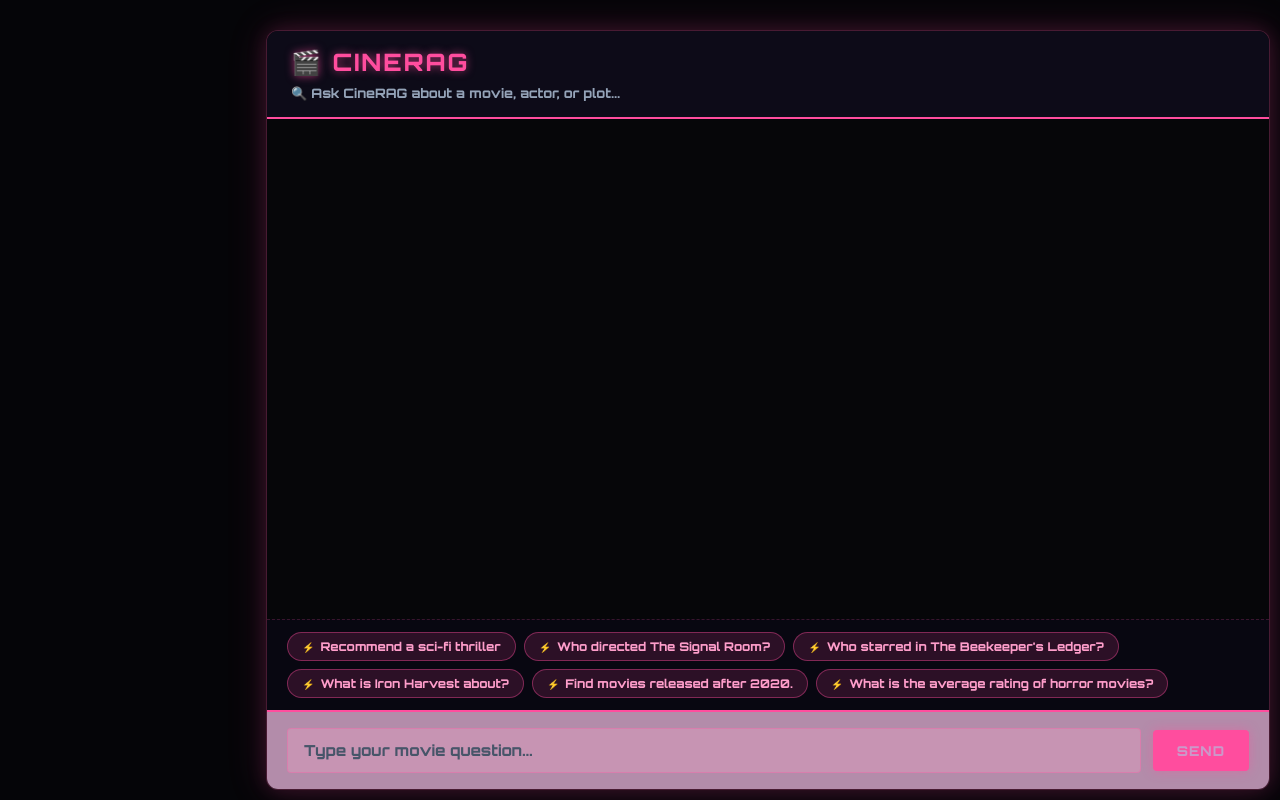
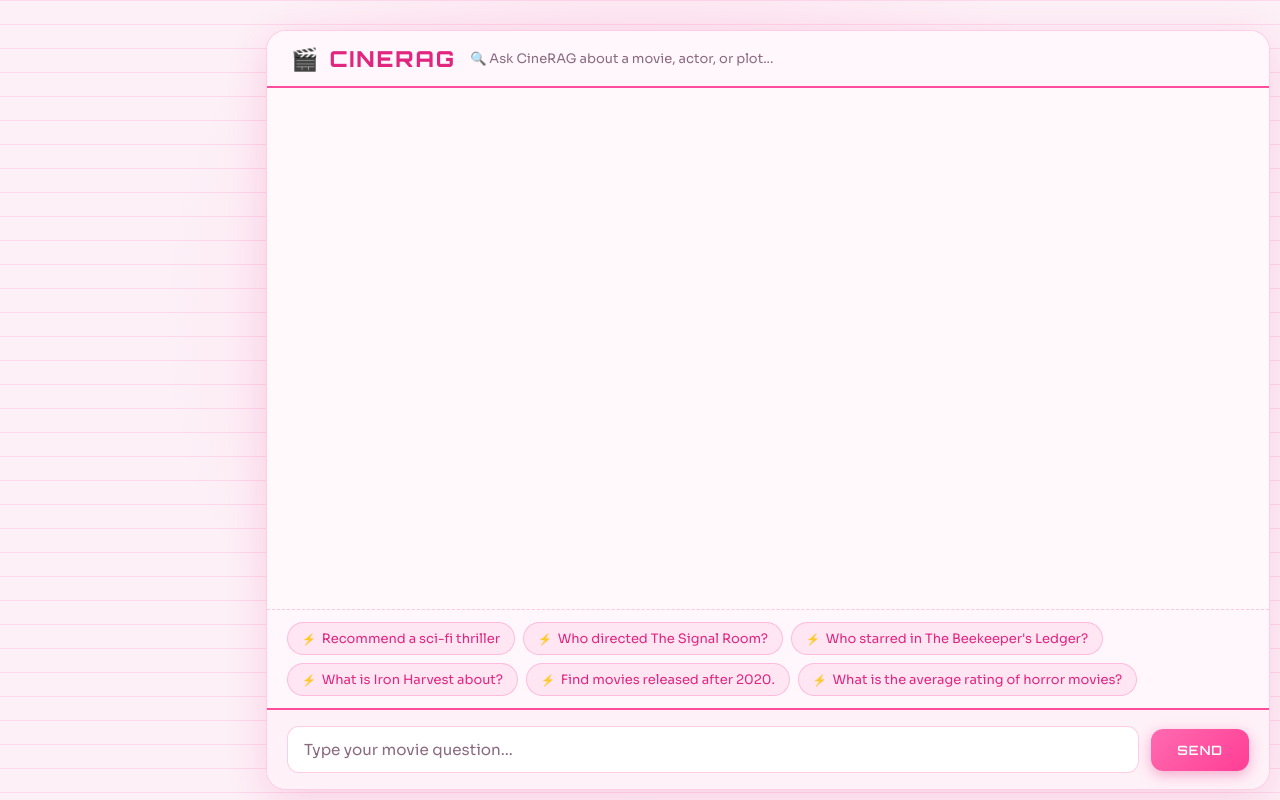
Before and after one commit to yusrababari/CineRAG, a React (Vite) app: page / in a window 1280 px wide. Built offline with nearby package versions, Linux system fonts and the light colour scheme; the HTML template or start-up script is replaced by a standard one.

Commit message:
testing new version of ui

```diff
--- a/src/index.css
+++ b/src/index.css
@@ -1,15 +1,67 @@
 /* ==========================================================================
-   Import Google Fonts
+   Fonts
+   Orbitron = brand/headings/buttons. Sora = readable message text.
    ========================================================================== */
-@import url('https://fonts.googleapis.com/css2?family=Fira+Code:wght@400;600&family=Orbitron:wght@800;800&family=VT323&display=swap');
+@import url('https://fonts.googleapis.com/css2?family=Fira+Code:wght@400;600&family=Orbitron:wght@600;800&family=Sora:wght@400;500;600&family=VT323&display=swap');
 
 /* ==========================================================================
-   Global Reset & Base Setup
+   Theme tokens  (light by default, dark via <html data-theme="dark">)
    ========================================================================== */
 :root {
-  color-scheme: dark;
+  color-scheme: light;
+
+  --bg-page:        #fdf0f7;
+  --bg-page-glow:   rgba(255, 77, 158, 0.14);
+  --bg-surface:     #ffffff;
+  --bg-header:      #fff7fb;
+  --bg-messages:    #fff9fc;
+  --bg-bot:         #ffffff;
+  --bg-input-bar:   #fff1f8;
+  --bg-input:       #ffffff;
+  --bg-chip:        #ffe6f2;
+
+  --text:           #3b1f33;
+  --text-muted:     #8a6a80;
+  --text-on-accent: #ffffff;
+
+  --accent:         #ff4d9e;
+  --accent-strong:  #e0267f;
+  --accent-soft:    rgba(255, 77, 158, 0.14);
+  --border:         rgba(255, 77, 158, 0.28);
+  --shadow:         0 10px 40px rgba(224, 38, 127, 0.16);
+
+  --ok:             #1fa971;
+  --code-bg:        #2a1530;
+  --code-text:      #ffd1e8;
+
+  --font-display: 'Orbitron', sans-serif;
+  --font-body:    'Sora', system-ui, sans-serif;
+  --font-mono:    'Fira Code', monospace;
 }
 
+[data-theme="dark"] {
+  color-scheme: dark;
+
+  --bg-page:        #1a1020;
+  --bg-page-glow:   rgba(255, 77, 158, 0.16);
+  --bg-surface:     #251630;
+  --bg-header:      #2d1a39;
+  --bg-messages:    #21132b;
+  --bg-bot:         #33203f;
+  --bg-input-bar:   #2d1a39;
+  --bg-input:       #3a2448;
+  --bg-chip:        #3a2448;
+
+  --text:           #ffe9f4;
+  --text-muted:     #c9a6bd;
+  --border:         rgba(255, 120, 190, 0.35);
+  --shadow:         0 10px 40px rgba(0, 0, 0, 0.45);
+  --code-bg:        #150b1b;
+}
+
+/* ==========================================================================
+   Base
+   ========================================================================== */
 * {
   box-sizing: border-box;
   margin: 0;
@@ -17,82 +69,143 @@
 }
 
 html, body {
-  width: 100%;              /* was 80%, so "far right" now means the edge of the screen */
-  min-height: 80vh;
-  margin: 0;
-  padding: 0;
-  background-color: #e2afdb;
+  width: 100%;
+  min-height: 100vh;
+  background-color: var(--bg-page);
   background-image:
-    radial-gradient(circle at 50% 50%, rgba(255, 77, 158, 0.12) 0%, transparent 60%),
-    linear-gradient(to bottom, rgba(255, 77, 158, 0.03) 1px, transparent 1px);
+    radial-gradient(circle at 50% 40%, var(--bg-page-glow) 0%, transparent 60%),
+    linear-gradient(to bottom, var(--accent-soft) 1px, transparent 1px);
   background-size: 100% 100%, 100% 24px;
-  color: #ffd1e8;
-   font-family: 'Orbitron', sans-serif;
+  color: var(--text);
+  font-family: var(--font-body);
   overflow-x: hidden;
+  transition: background-color 0.3s ease, color 0.3s ease;
 }
 
 #root {
   display: flex;
-  justify-content: flex-end; /* was center, so the chatbot moves to the right */
+  justify-content: flex-end;   /* chatbot sits on the right; change to center to centre it */
   align-items: flex-end;
   min-height: 100vh;
   width: 100%;
-  background-color: #050508;
   padding: 10px;
 }
 
+:focus-visible {
+  outline: 2px solid var(--accent-strong);
+  outline-offset: 2px;
+}
+
+/* Slim themed scrollbars */
+.chat-messages {
+  scrollbar-width: thin;
+  scrollbar-color: var(--accent) transparent;
+}
+
 /* ==========================================================================
-   Main Chat Container (EXPANDED)
+   Chat container
    ========================================================================== */
 .chat-container {
-  width: calc(80vw - 20px);  /* same size as before: 80% of viewport minus #root's 10px padding on each side */
-  max-width: none;           /* the old 98vw cap is no longer needed */
-  flex-shrink: 0;            /* stops flexbox from squeezing it */
+  width: calc(80vw - 20px);
+  max-width: 1400px;
+  flex-shrink: 0;
   height: 95vh;
   max-height: 98vh;
-  background-color: #0a0a0f;
-  border-radius: 12px;
-  border: 1px solid rgba(255, 77, 158, 0.25);
-  box-shadow:
-    0 0 20px rgba(255, 77, 158, 0.15),
-    0 0 40px rgba(255, 77, 158, 0.15);
+  background-color: var(--bg-surface);
+  border-radius: 20px;
+  border: 1px solid var(--border);
+  box-shadow: var(--shadow);
   display: flex;
   flex-direction: column;
   overflow: hidden;
   position: relative;
+  transition: background-color 0.3s ease, border-color 0.3s ease;
 }
 
 /* ==========================================================================
-   Header Section
+   Header  (title + status + toolbar buttons)
    ========================================================================== */
 .chat-header {
-  background: #0d0b18;
-  border-bottom: 2px solid #ff4d9e;
-  padding: 16px 24px;
+  background: var(--bg-header);
+  border-bottom: 2px solid var(--accent);
+  padding: 14px 24px;
+  display: flex;
+  align-items: center;
+  gap: 14px;
+}
+
+.chat-header-text {
   display: flex;
   flex-direction: column;
-  gap: 8px;
-  box-shadow: 0 4px 15px rgba(255, 77, 158, 0.1);
+  gap: 4px;
+  flex: 1;
+  min-width: 0;
 }
 
 .chat-header h2 {
-  font-family: 'Orbitron', sans-serif;
+  font-family: var(--font-display);
   font-weight: 800;
-  font-size: 24px;
+  font-size: 22px;
   letter-spacing: 2px;
-  color: #ff4d9e;
-  text-shadow: 0 0 8px rgba(255, 77, 158, 0.6);
+  color: var(--accent-strong);
   text-transform: uppercase;
 }
 
 .chat-header p {
-   font-family: 'Orbitron', sans-serif;
   font-size: 13px;
-  color: #94a3b8;
+  color: var(--text-muted);
+}
+
+/* Online / thinking status dot:  <span class="status-dot"></span> */
+.status-dot {
+  display: inline-block;
+  width: 9px;
+  height: 9px;
+  margin-right: 6px;
+  border-radius: 50%;
+  background: var(--ok);
+  box-shadow: 0 0 0 3px rgba(31, 169, 113, 0.2);
+}
+
+.status-dot.busy {
+  background: var(--accent);
+  box-shadow: 0 0 0 3px var(--accent-soft);
+  animation: pulseDot 1.2s infinite ease-in-out;
+}
+
+@keyframes pulseDot {
+  50% { transform: scale(1.3); }
+}
+
+/* Toolbar: theme toggle, clear chat, export, etc.
+   <div class="header-actions"><button class="icon-btn">...</button></div> */
+.header-actions {
+  display: flex;
+  gap: 8px;
+}
+
+.icon-btn {
+  display: inline-flex;
+  align-items: center;
+  justify-content: center;
+  width: 38px;
+  height: 38px;
+  font-size: 16px;
+  color: var(--accent-strong);
+  background: var(--bg-chip);
+  border: 1px solid var(--border);
+  border-radius: 10px;
+  cursor: pointer;
+  transition: background 0.2s, transform 0.15s;
+}
+
+.icon-btn:hover {
+  background: var(--accent-soft);
+  transform: translateY(-1px);
 }
 
 /* ==========================================================================
-   Messages Area
+   Messages
    ========================================================================== */
 .chat-messages {
   flex: 1;
@@ -100,136 +213,280 @@ html, body {
   overflow-y: auto;
   display: flex;
   flex-direction: column;
-  gap: 16px;
-  background-color: #060609;
+  gap: 18px;
+  background-color: var(--bg-messages);
+  scroll-behavior: smooth;
+}
+
+/* Row wrapper with avatar:
+   <div class="message-row bot"><div class="avatar">🤖</div><div class="message bot">…</div></div> */
+.message-row {
+  display: flex;
+  align-items: flex-end;
+  gap: 10px;
+  max-width: 85%;
+  animation: messageIn 0.25s ease-out;
+}
+
+.message-row.bot  { align-self: flex-start; }
+.message-row.user { align-self: flex-end; flex-direction: row-reverse; }
+
+.message-row .message { max-width: 100%; }
+
+@keyframes messageIn {
+  from { opacity: 0; transform: translateY(8px); }
+  to   { opacity: 1; transform: translateY(0); }
+}
+
+.avatar {
+  flex-shrink: 0;
+  width: 34px;
+  height: 34px;
+  display: grid;
+  place-items: center;
+  font-size: 16px;
+  border-radius: 50%;
+  background: var(--bg-chip);
+  border: 1px solid var(--border);
+}
+
+.message-row.user .avatar {
+  background: var(--accent);
+  color: var(--text-on-accent);
+  border-color: transparent;
 }
 
 .message {
   max-width: 85%;
-  padding: 14px 18px;
-  border-radius: 16px;
-  font-size: 14px;
-  line-height: 1.6;
+  padding: 13px 18px;
+  border-radius: 18px;
+  font-size: 15px;
+  line-height: 1.65;
   word-wrap: break-word;
   position: relative;
 }
 
 .message.bot {
   align-self: flex-start;
-  background-color: #1c1220;
-  color: #ffd1e8;
-  border: 1px solid rgba(255, 77, 158, 0.18);
-  border-top-left-radius: 4px;
-  box-shadow: 0 1px 4px rgba(0, 0, 0, 0.3);
+  background-color: var(--bg-bot);
+  color: var(--text);
+  border: 1px solid var(--border);
+  border-bottom-left-radius: 4px;
+  box-shadow: 0 2px 8px rgba(224, 38, 127, 0.08);
 }
 
 .message.user {
   align-self: flex-end;
-  background: linear-gradient(135deg, #ff5fa8, #ff2f92);
-  color: #ffffff;
-  border-top-right-radius: 4px;
-  box-shadow: 0 1px 4px rgba(0, 0, 0, 0.3);
+  background: linear-gradient(135deg, #ff6bb0, #ff3d95);
+  color: var(--text-on-accent);
+  border-bottom-right-radius: 4px;
+  box-shadow: 0 2px 8px rgba(224, 38, 127, 0.25);
 }
 
-.typing-indicator {
-  font-style: italic;
-  color: #64748b !important;
+/* Timestamp under a message: <span class="timestamp">10:42</span> */
+.timestamp {
+  display: block;
+  margin-top: 6px;
+  font-size: 11px;
+  opacity: 0.65;
 }
 
+/* Hover actions (copy, regenerate…):
+   <div class="message-actions"><button>Copy</button></div> */
+.message-actions {
+  display: flex;
+  gap: 6px;
+  margin-top: 8px;
+  opacity: 0;
+  transition: opacity 0.15s;
+}
+
+.message:hover .message-actions,
+.message:focus-within .message-actions {
+  opacity: 1;
+}
+
+.message-actions button {
+  font-family: var(--font-body);
+  font-size: 12px;
+  padding: 3px 10px;
+  color: var(--accent-strong);
+  background: var(--bg-chip);
+  border: 1px solid var(--border);
+  border-radius: 8px;
+  cursor: pointer;
+}
+
+.message-actions button:hover { background: var(--accent-soft); }
+
+/* Markdown-style content inside bot messages */
+.message p + p,
+.message ul,
+.message ol,
+.message pre { margin-top: 10px; }
+
+.message ul,
+.message ol { padding-left: 22px; }
+
+.message a { color: var(--accent-strong); }
+
+.message code {
+  font-family: var(--font-mono);
+  font-size: 0.88em;
+  padding: 1px 6px;
+  border-radius: 5px;
+  background: var(--accent-soft);
+}
+
+.message pre {
+  padding: 14px 16px;
+  overflow-x: auto;
+  border-radius: 12px;
+  background: var(--code-bg);
+  color: var(--code-text);
+}
+
+.message pre code {
+  padding: 0;
+  background: none;
+  color: inherit;
+}
+
+/* Empty state: <div class="empty-state"><h3>…</h3><p>…</p></div> */
+.empty-state {
+  margin: auto;
+  max-width: 420px;
+  text-align: center;
+  color: var(--text-muted);
+}
+
+.empty-state h3 {
+  margin-bottom: 8px;
+  font-family: var(--font-display);
+  font-size: 20px;
+  color: var(--accent-strong);
+}
+
+/* Scroll-to-bottom floating button: <button class="scroll-bottom">↓</button>
+   Add .visible when the user has scrolled up. */
+.scroll-bottom {
+  position: absolute;
+  right: 28px;
+  bottom: 150px;
+  width: 40px;
+  height: 40px;
+  font-size: 18px;
+  color: var(--text-on-accent);
+  background: var(--accent);
+  border: none;
+  border-radius: 50%;
+  box-shadow: 0 4px 14px rgba(224, 38, 127, 0.4);
+  cursor: pointer;
+  opacity: 0;
+  pointer-events: none;
+  transform: translateY(8px);
+  transition: opacity 0.2s, transform 0.2s;
+}
+
+.scroll-bottom.visible {
+  opacity: 1;
+  pointer-events: auto;
+  transform: translateY(0);
+}
+
+/* Toast: <div class="toast">Copied!</div> */
+.toast {
+  position: absolute;
+  top: 84px;
+  left: 50%;
+  padding: 8px 18px;
+  font-size: 13px;
+  color: var(--text-on-accent);
+  background: var(--accent-strong);
+  border-radius: 999px;
+  box-shadow: 0 4px 14px rgba(224, 38, 127, 0.35);
+  transform: translateX(-50%);
+  animation: toastIn 0.2s ease-out;
+  z-index: 5;
+}
+
+@keyframes toastIn {
+  from { opacity: 0; transform: translate(-50%, -8px); }
+  to   { opacity: 1; transform: translate(-50%, 0); }
+}
+
+/* ==========================================================================
+   Sentiment badges
+   ========================================================================== */
 .sentiment-badge {
   display: inline-block;
-  margin-top: 6px;
-  padding: 2px 8px;
-  border-radius: 4px;
+  margin-top: 8px;
+  padding: 2px 9px;
+  border-radius: 6px;
   font-family: 'VT323', monospace;
-  font-size: 13px;
+  font-size: 15px;
   letter-spacing: 1px;
 }
 
-.sentiment-positive {
-  background: rgba(255, 77, 158, 0.15);
-  color: #ff4d9e;
-}
+.sentiment-positive { background: rgba(31, 169, 113, 0.15); color: #178a5c; }
+.sentiment-negative { background: rgba(224, 38, 127, 0.15); color: var(--accent-strong); }
+.sentiment-neutral  { background: rgba(138, 106, 128, 0.18); color: var(--text-muted); }
 
-.sentiment-negative {
-  background: rgba(255, 0, 127, 0.15);
-  color: #ff007f;
-}
-
-.sentiment-neutral {
-  background: rgba(148, 163, 184, 0.15);
-  color: #94a3b8;
-}
+[data-theme="dark"] .sentiment-positive { color: #5fe0a8; }
 
 /* ==========================================================================
-   Prompt Suggestions Bar
+   Suggestion chips
    ========================================================================== */
 .suggestions-container {
   display: flex;
   flex-wrap: wrap;
   gap: 8px;
   padding: 12px 20px;
-  background-color: #080711;
-  border-top: 1px dashed rgba(255, 77, 158, 0.2);
+  background-color: var(--bg-header);
+  border-top: 1px dashed var(--border);
 }
 
 .suggestion-chip {
-  background: rgba(255, 77, 158, 0.15);
-  color: #ff9ecb;
-  border: 1px solid rgba(255, 77, 158, 0.4);
-  border-radius: 16px;
-  padding: 6px 14px;
-  font-family: 'Orbitron', sans-serif;
-  font-size: 12px;
-  cursor: pointer;
-  transition: all 0.2s ease-in-out;
   display: inline-flex;
   align-items: center;
   gap: 6px;
-  outline: none;
+  padding: 7px 14px;
+  font-family: var(--font-body);
+  font-size: 13px;
+  color: var(--accent-strong);
+  background: var(--bg-chip);
+  border: 1px solid var(--border);
+  border-radius: 999px;
+  cursor: pointer;
+  transition: all 0.2s ease-in-out;
 }
 
 .suggestion-chip::before {
   content: '⚡';
-  font-size: 10px;
+  font-size: 11px;
 }
 
 .suggestion-chip:hover {
-  background: rgba(255, 77, 158, 0.2);
-  color: #ff4d9e;
-  border-color: #ff4d9e;
+  background: var(--accent);
+  color: var(--text-on-accent);
+  border-color: var(--accent);
   transform: translateY(-2px);
-  box-shadow: 0 2px 8px rgba(255, 77, 158, 0.25);
+  box-shadow: 0 4px 12px rgba(224, 38, 127, 0.3);
 }
 
-.suggestion-chip:active {
-  transform: translateY(0);
-}
+.suggestion-chip:active { transform: translateY(0); }
+
 /* ==========================================================================
-   Animated Generating / Typing Indicator
+   Typing indicator
    ========================================================================== */
 .typing-indicator {
-  font-style: italic;
-  color: #ff4d9e !important;
   display: inline-flex;
   align-items: center;
   gap: 4px;
-  animation: pulseGlow 1.5s infinite ease-in-out;
+  font-style: italic;
+  color: var(--accent-strong) !important;
 }
 
-/* Glowing Pulse Effect for Text */
-@keyframes pulseGlow {
-  0%, 100% {
-    opacity: 0.6;
-    text-shadow: 0 0 2px rgba(255, 77, 158, 0.2);
-  }
-  50% {
-    opacity: 1;
-    text-shadow: 0 0 10px rgba(255, 77, 158, 0.8);
-  }
-}
-
-/* Animated Loading Dots */
 .loading-dots {
   display: inline-flex;
   gap: 3px;
@@ -237,9 +494,9 @@ html, body {
 }
 
 .loading-dots span {
-  width: 4px;
-  height: 4px;
-  background-color: #ff4d9e;
+  width: 5px;
+  height: 5px;
+  background-color: var(--accent);
   border-radius: 50%;
   display: inline-block;
   animation: bounce 1.4s infinite ease-in-out both;
@@ -249,79 +506,115 @@ html, body {
 .loading-dots span:nth-child(2) { animation-delay: -0.16s; }
 
 @keyframes bounce {
-  0%, 80%, 100% {
-    transform: scale(0);
-    opacity: 0.3;
-  }
-  40% {
-    transform: scale(1.2);
-    opacity: 1;
-  }
+  0%, 80%, 100% { transform: scale(0); opacity: 0.3; }
+  40%           { transform: scale(1.2); opacity: 1; }
 }
+
 /* ==========================================================================
-   Chat Input Area
+   Input area
    ========================================================================== */
 .chat-input-area {
   display: flex;
   align-items: center;
   gap: 12px;
   padding: 16px 20px;
-  background: #b38caa;
-  border-top: 2px solid #ff4d9e;
+  background: var(--bg-input-bar);
+  border-top: 2px solid var(--accent);
 }
 
-.chat-input-area input {
+.chat-input-area input,
+.chat-input-area textarea {
   flex: 1;
-  padding: 12px 16px;
-  font-family: 'Orbitron', sans-serif;
+  padding: 13px 16px;
+  font-family: var(--font-body);
   font-size: 0.95rem;
-  color: #ff4d9e;
-  background: #c794b3;
-  border: 1px solid rgba(255, 77, 158, 0.3);
-  border-radius: 4px;
+  color: var(--text);
+  background: var(--bg-input);
+  border: 1px solid var(--border);
+  border-radius: 12px;
   outline: none;
+  resize: none;
   transition: all 0.2s ease;
 }
 
-.chat-input-area input::placeholder {
-  color: #475569;
+.chat-input-area input::placeholder,
+.chat-input-area textarea::placeholder {
+  color: var(--text-muted);
 }
 
-.chat-input-area input:hover {
-  border-color: rgba(255, 77, 158, 0.6);
+.chat-input-area input:hover,
+.chat-input-area textarea:hover { border-color: var(--accent); }
+
+.chat-input-area input:focus,
+.chat-input-area textarea:focus {
+  border-color: var(--accent);
+  box-shadow: 0 0 0 4px var(--accent-soft);
 }
 
-.chat-input-area input:focus {
-  border-color: #ff4d9e;
-  box-shadow: 0 0 10px rgba(255, 77, 158, 0.3);
+/* Character counter: <span class="char-counter">12 / 500</span> */
+.char-counter {
+  font-size: 12px;
+  color: var(--text-muted);
+  white-space: nowrap;
 }
+
+.char-counter.limit { color: var(--accent-strong); font-weight: 600; }
 
 .chat-input-area button {
   display: inline-flex;
   align-items: center;
   justify-content: center;
-  padding: 12px 24px;
-  font-family: 'Orbitron', sans-serif;
+  padding: 13px 26px;
+  font-family: var(--font-display);
   font-weight: 600;
-  font-size: 0.85rem;
+  font-size: 0.8rem;
   letter-spacing: 1px;
-  color: #cc98c9;
-  background: #ff4d9e;
+  text-transform: uppercase;
+  color: var(--text-on-accent);
+  background: linear-gradient(135deg, #ff6bb0, #ff3d95);
   border: none;
-  border-radius: 4px;
+  border-radius: 12px;
   cursor: pointer;
-  box-shadow: 0 0 12px rgba(255, 77, 158, 0.4);
+  box-shadow: 0 4px 14px rgba(224, 38, 127, 0.35);
   transition: all 0.2s ease;
-  text-transform: uppercase;
 }
 
 .chat-input-area button:hover {
-  background: #ff007f;
-  color: #ffffff;
-  box-shadow: 0 0 15px rgba(255, 0, 127, 0.6);
+  transform: translateY(-1px);
+  box-shadow: 0 6px 18px rgba(224, 38, 127, 0.5);
 }
+
+.chat-input-area button:active { transform: translateY(0); }
 
 .chat-input-area button:disabled {
   opacity: 0.5;
   cursor: not-allowed;
+  transform: none;
 }
+
+/* ==========================================================================
+   Responsive
+   ========================================================================== */
+@media (max-width: 900px) {
+  .chat-container { width: 100%; }
+  .message-row { max-width: 95%; }
+}
+
+@media (max-width: 560px) {
+  #root { padding: 0; }
+  .chat-container { height: 100vh; max-height: 100vh; border-radius: 0; }
+  .chat-header { padding: 12px 14px; }
+  .chat-header h2 { font-size: 17px; letter-spacing: 1px; }
+  .chat-messages { padding: 14px; }
+  .chat-input-area { padding: 12px; gap: 8px; }
+  .chat-input-area button { padding: 12px 16px; }
+  .message-actions { opacity: 1; }
+}
+
+@media (prefers-reduced-motion: reduce) {
+  *, *::before, *::after {
+    animation-duration: 0.01ms !important;
+    transition-duration: 0.01ms !important;
+    scroll-behavior: auto !important;
+  }
+}
```
